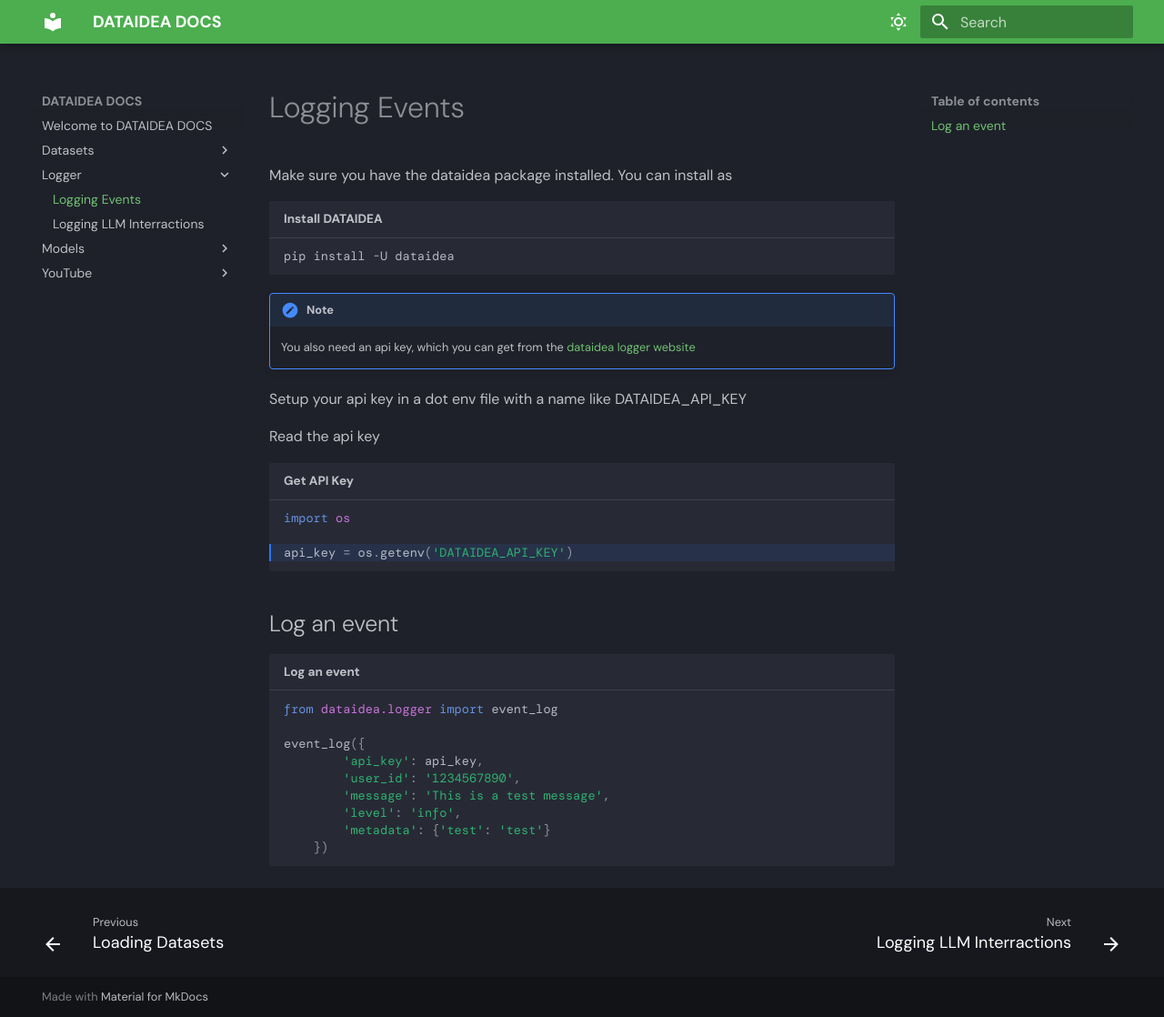
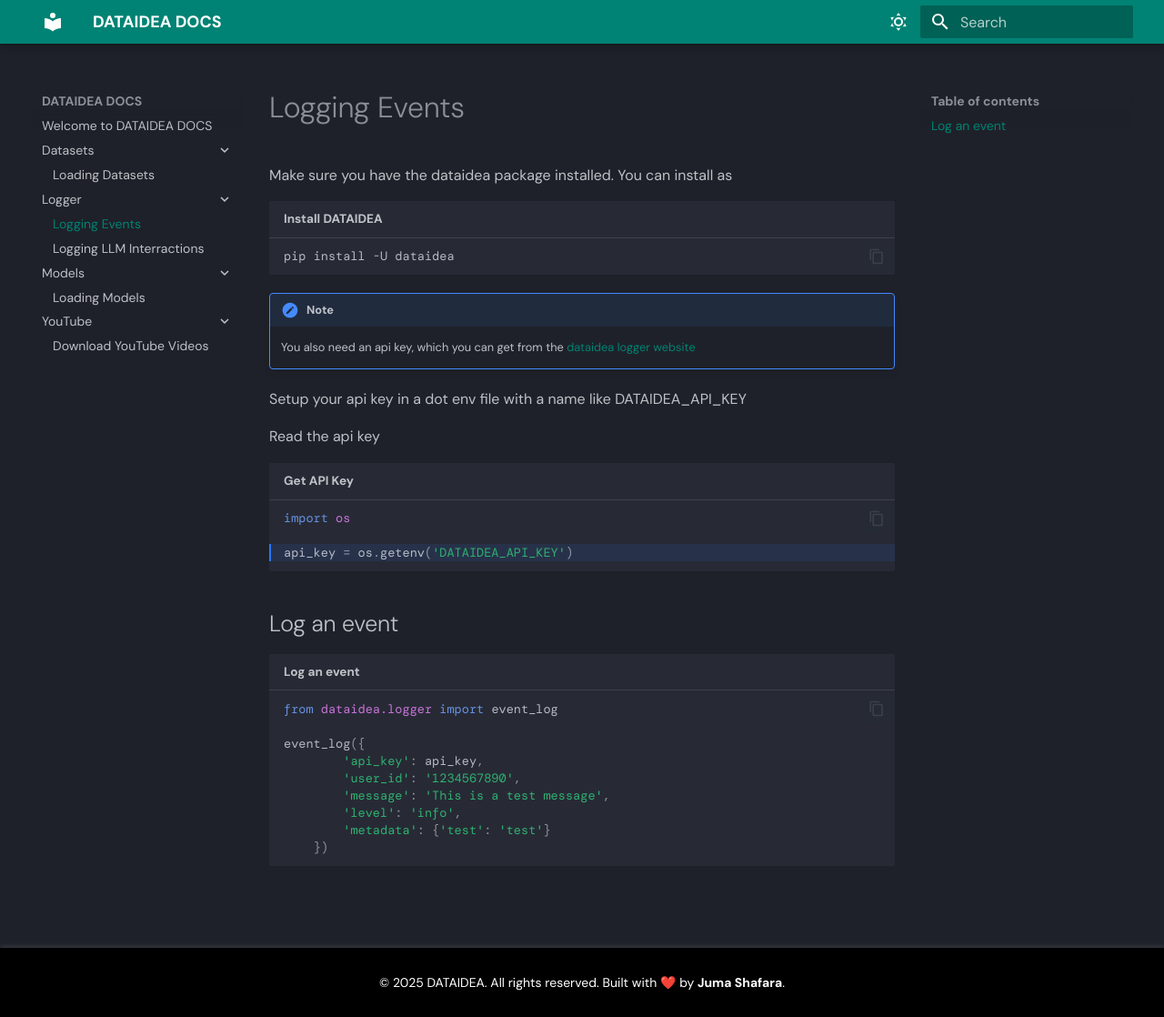
Before and after one commit to dataideaorg/dataidea-docs, an MkDocs documentation site: the page built from docs/Logger/1_logging_events.md, in a window 1280 px wide and 1118 px high. Shown: the whole window at 91% size. Built offline with MkDocs 1.6.1 and Material for MkDocs 9.7.7, drawn with Linux system fonts in a browser that asks for light colours; some web fonts are replaced.

Commit message:
feat: added custom styles

```diff
--- a/docs/Logger/1_logging_events.md
+++ b/docs/Logger/1_logging_events.md
@@ -1,4 +1,8 @@
-# Logging Events
+---
+title: Logging Events
+author: Your Name
+date: "2025-19-03"
+---
 
 Make sure you have the dataidea package installed. You can install as
 
--- /dev/null
+++ b/docs/styles/custom.css
@@ -0,0 +1,38 @@
+:root {
+    --md-primary-fg-color: #008374;
+    --md-primary-fg-color--light: #00a891;
+    --md-primary-fg-color--dark: #00695c;
+    --md-accent-fg-color: #008374;
+}
+
+footer {
+    background-color: #000; /* Dark background */
+    color: #fff; /* White text */
+    padding: 15px 20px; /* Increased padding for better spacing */
+    text-align: center;
+    width: 100%;
+    font-size: 14px;
+    box-shadow: 0 -2px 5px rgba(255, 255, 255, 0.1); /* Soft shadow effect */
+}
+
+/* Ensure the footer is always at the bottom */
+body {
+    display: flex;
+    flex-direction: column;
+    min-height: 100vh; /* Full height of the viewport */
+}
+
+main {
+    flex: 1; /* Pushes the footer down */
+}
+
+/* Make links look better */
+footer a {
+    color: #fff;
+    text-decoration: none;
+    font-weight: bold;
+}
+
+footer a:hover {
+    text-decoration: underline;
+}
--- a/mkdocs.yml
+++ b/mkdocs.yml
@@ -16,8 +16,16 @@
   - pymdownx.superfences
 theme:
   name: material
+  custom_dir: overrides
   features:
     - navigation.footer
+    - navigation.top
+    # - navigation.tabs
+    - navigation.expand
+    # - navigation.sections
+    - navigation.indexes
+    - content.code.copy
+
   font:
     text: DM Sans
     code: DM Mono
@@ -27,14 +35,15 @@
       toggle:
         icon: material/weather-sunny
         name: Dark mode
-      primary: "green"
-      accent: deep purple
-
+      primary: custom
     # Light Mode
     - scheme: default
       toggle:
         icon: material/weather-night
         name: Light mode
-      primary: "green"
-      accent: deep orange
+      primary: custom
+extra_css:
+  - styles/custom.css
+extra:
+  generator: false
 #
--- /dev/null
+++ b/overrides/main.html
@@ -0,0 +1,7 @@
+{% extends "base.html" %}
+{% block footer %}
+<!-- add styles to footer -->
+<footer>
+  <p>© 2025 DATAIDEA. All rights reserved. Built with ❤️ by <a href="https://github.com/jumashafara" target="_blank">Juma Shafara</a>.</p>
+</footer>
+{% endblock %}
```
